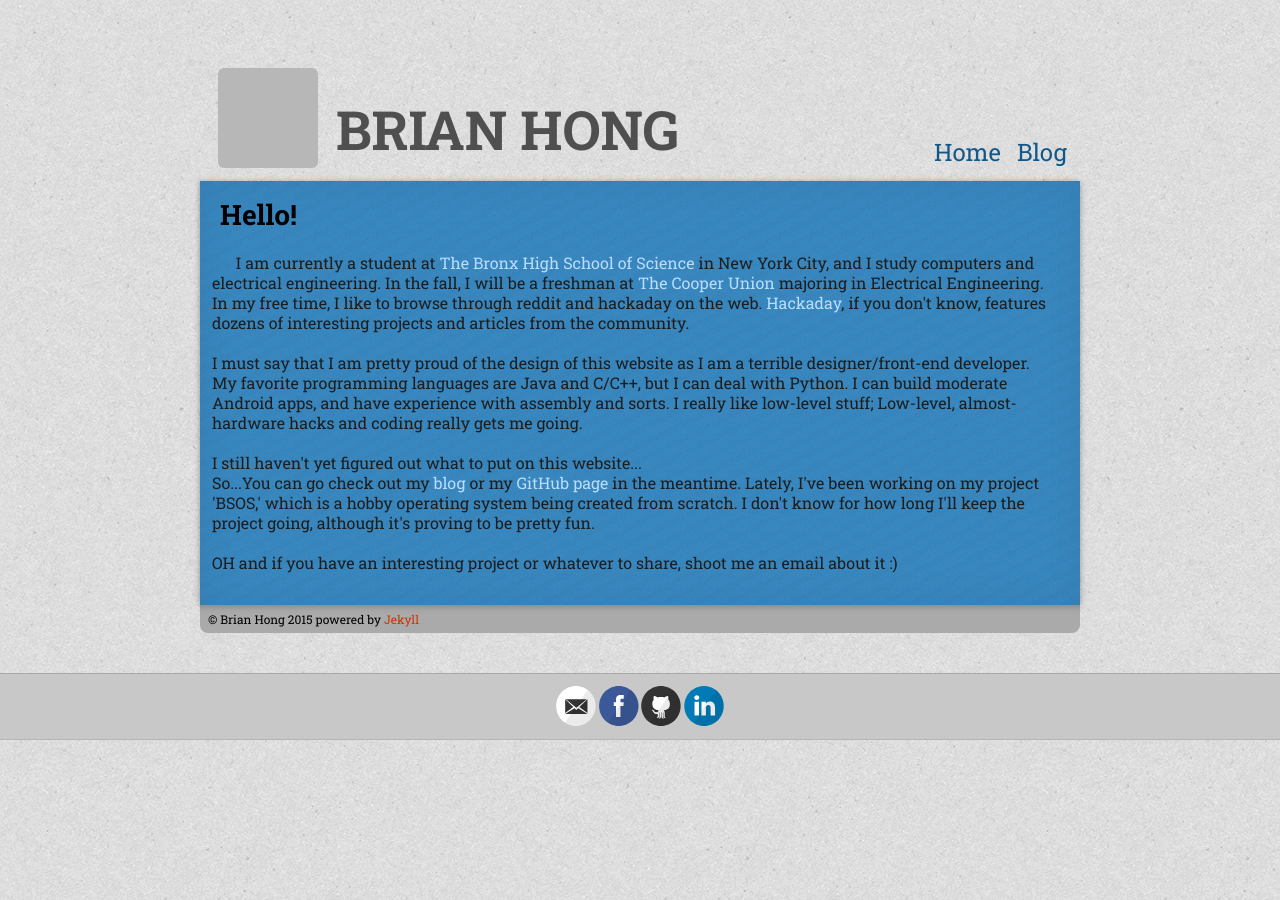
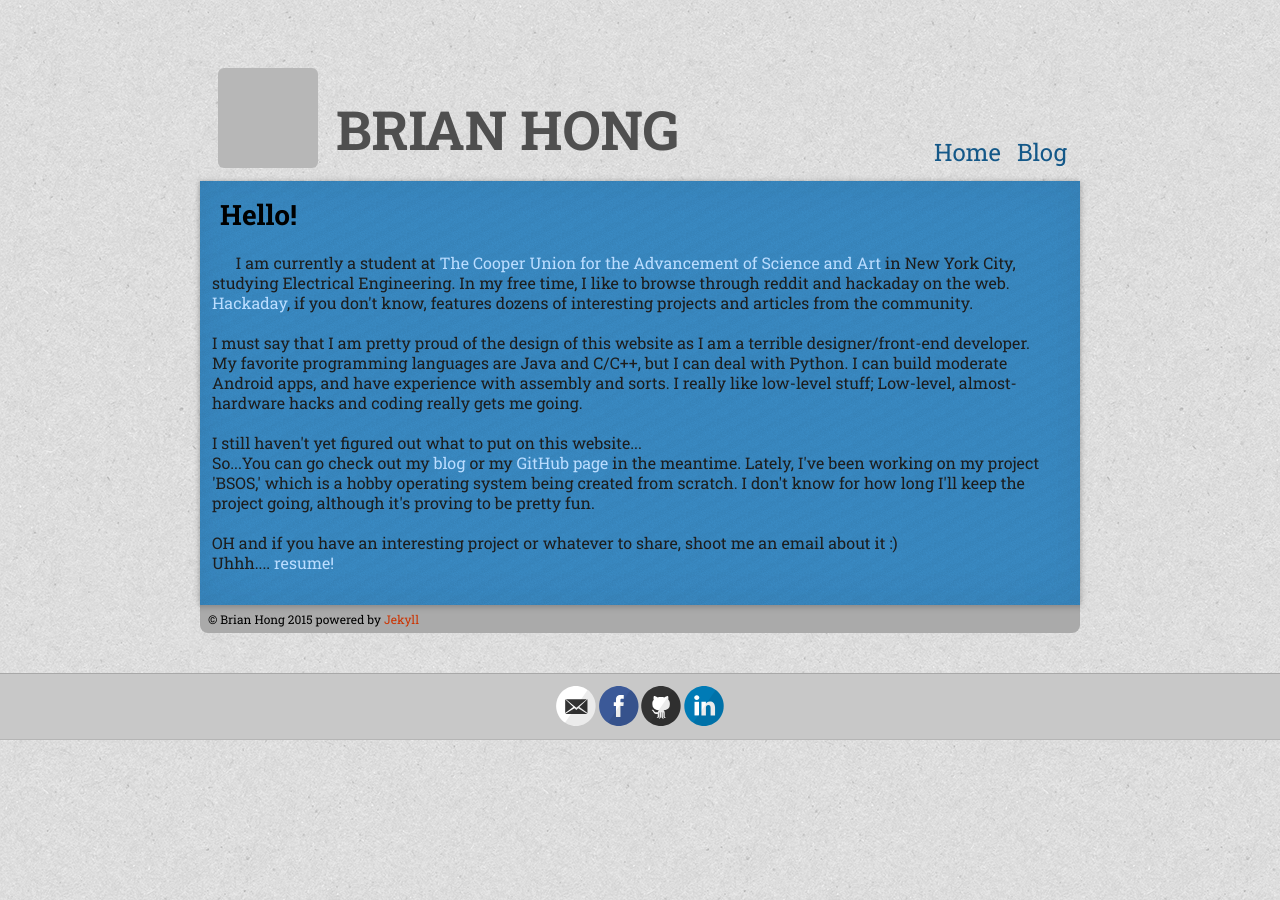
Before and after one commit to awkwardbunny/awkwardbunny.github.io, a Jekyll site: the page built from index.html, in a window 1280 px wide. Built offline with Jekyll 4.4.1, drawn with Linux system fonts in a browser that asks for light colours.

Commit message:
Update index.html
Updated for college and added resume

```diff
--- a/index.html
+++ b/index.html
@@ -3,7 +3,7 @@ layout: default
 ---
 <h1 class="title">Hello!</h1>
 <p>
-&nbsp;&nbsp;&nbsp;&nbsp;&nbsp;&nbsp;I am currently a student at <a>The Bronx High School of Science</a> in New York City, and I study computers and electrical engineering. In the fall, I will be a freshman at <a href="https://cooper.edu">The Cooper Union</a> majoring in Electrical Engineering.<br>
+&nbsp;&nbsp;&nbsp;&nbsp;&nbsp;&nbsp;I am currently a student at <a href="https://cooper.edu">The Cooper Union for the Advancement of Science and Art</a> in New York City, studying Electrical Engineering.
 In my free time, I like to browse through reddit and hackaday on the web. <a href="http://hackaday.com">Hackaday</a>, if you don't know, features dozens of interesting projects and articles from the community.
 </p><p>
 I must say that I am pretty proud of the design of this website as I am a terrible designer/front-end developer.<br>
@@ -11,5 +11,6 @@ My favorite programming languages are Java and C/C++, but I can deal with Python
 </p><p>
 I still haven't yet figured out what to put on this website...<br>
 So...You can go check out my <a href="/blog/">blog</a> or my <a href="https://github.com/awkwardbunny/">GitHub page</a> in the meantime. Lately, I've been working on my project 'BSOS,' which is a hobby operating system being created from scratch. I don't know for how long I'll keep the project going, although it's proving to be pretty fun.
-</p><p>OH and if you have an interesting project or whatever to share, shoot me an email about it :)
+</p><p>OH and if you have an interesting project or whatever to share, shoot me an email about it :)<br>
+Uhhh.... <a href="resume.pdf">resume!</a>
 </p>
```
